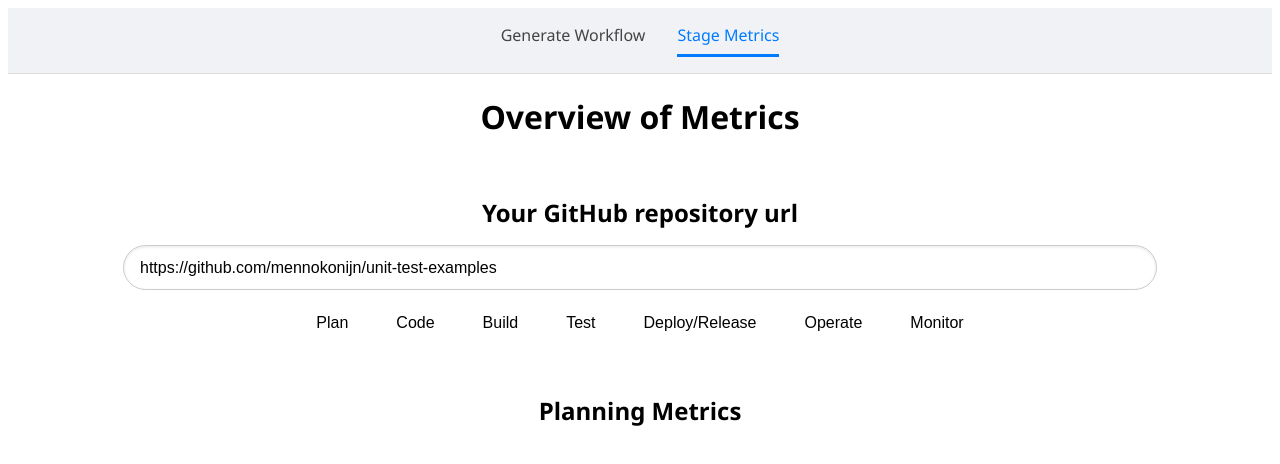
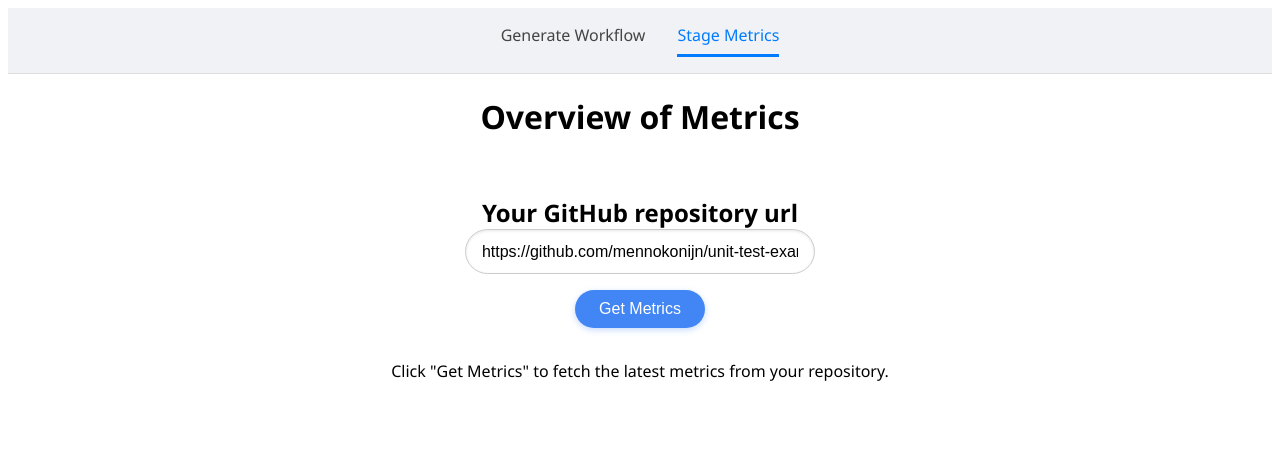
Before and after one commit to mennokonijn/devops-quality-tool, a React (Vite) app in the folder frontend-vite/: page /measurements in a window 1280 px wide. Shown: the top 464 px of the page. Built offline with nearby package versions, Linux system fonts and the light colour scheme.

Commit message:
able to save data to the backend

```diff
--- a/frontend-vite/src/components/WorkflowInstructions.tsx
+++ b/frontend-vite/src/components/WorkflowInstructions.tsx
@@ -12,37 +12,8 @@ const WorkflowInstructions: React.FC<WorkflowInstructionsProps> = ({ repo }) =>
 
             <ol>
                 <li>
-                    <strong>Open your repository:</strong><br />
+                    <strong>Open your repository:</strong><br/>
                     Navigate to: <code>https://github.com/{repo}</code>
-                </li>
-
-                <li>
-                    <strong>Create a folder (if it doesn’t exist):</strong><br />
-                    <code>.github/workflows</code>
-                </li>
-
-                <li>
-                    <strong>Add a new file:</strong><br />
-                    Create <code>quality.yml</code> inside <code>.github/workflows</code>
-                </li>
-
-                <li>
-                    <strong>Paste the generated YAML</strong> into that file.<br />
-                    You can use the “Copy” or “Download” button above.
-                </li>
-
-                <li>
-                    <strong>Commit the changes:</strong><br />
-                    <pre>
-git add .github/workflows/quality.yml{'\n'}
-                        git commit -m "Add DevOps quality workflow"{'\n'}
-                        git push
-                    </pre>
-                </li>
-
-                <li>
-                    <strong>Watch the workflow run:</strong><br />
-                    Go to the “Actions” tab in your GitHub repo to view the pipeline.
                 </li>
 
                 <li>
@@ -61,27 +32,72 @@ git add .github/workflows/quality.yml{'\n'}
             <h3>🚀 First Time Using SonarCloud?</h3>
             <ol>
                 <li>
-                    Go to <a href="https://sonarcloud.io" target="_blank" rel="noopener noreferrer">sonarcloud.io</a> and sign in with your GitHub account.
+                    Go
+                    to <a href="https://sonarcloud.io" target="_blank" rel="noopener noreferrer">sonarcloud.io</a> and
+                    sign in with your GitHub account.
                 </li>
                 <li>Click <strong>+</strong> → <strong>Analyze new project</strong>.</li>
                 <li>Select your GitHub repository and follow the configuration steps.</li>
                 <li>
-                    Generate a token via: <code>Account → Generate token</code>. Copy this as your <code>SONAR_TOKEN</code>.
+                    Generate a token via: <code>Account → Generate token</code>. Copy this as
+                    your <code>SONAR_TOKEN</code>.
+                </li>
+                <li>
+                    Set the following secrets in their repo (You can find this in the sonarcloud project settings):
+                    <pre>
+                        {`
+SONAR_PROJECT_KEY=your_project_key
+SONAR_HOST_URL=https://sonarcloud.io
+OR
+https://sonarqube.mycompany.com
+                        `}
+                    </pre>
                 </li>
                 <li>
                     Optionally, create a <code>sonar-project.properties</code> file with:
                     <pre>
+                        {`
 sonar.projectKey=your_project_key
 sonar.organization=your_organization
 sonar.host.url=https://sonarcloud.io
 sonar.sources=.
+                        `}
                     </pre>
                 </li>
                 <li>
-                    🔧 <strong>Disable Automatic Analysis</strong> (required for CI):<br />
-                    Go to:<br />
-                    <code>SonarCloud → Your Project → Project Settings → General Settings → Analysis Method</code><br />
+                    🔧 <strong>Disable Automatic Analysis</strong> (required for CI):<br/>
+                    Go to:<br/>
+                    <code>SonarCloud → Your Project → Project Settings → General Settings → Analysis Method</code><br/>
                     and switch to <strong>"CI-based analysis only"</strong>.
+                </li>
+
+                <li>
+                    <strong>Create a folder (if it doesn’t exist):</strong><br/>
+                    <code>.github/workflows</code>
+                </li>
+
+                <li>
+                    <strong>Add a new file:</strong><br/>
+                    Create <code>quality.yml</code> inside <code>.github/workflows</code>
+                </li>
+
+                <li>
+                    <strong>Paste the generated YAML</strong> into that file.<br/>
+                    You can use the “Copy” or “Download” button above.
+                </li>
+
+                <li>
+                    <strong>Commit the changes:</strong><br />
+                    <pre>
+git add .github/workflows/quality.yml{'\n'}
+                        git commit -m "Add DevOps quality workflow"{'\n'}
+                        git push
+                    </pre>
+                </li>
+
+                <li>
+                    <strong>Watch the workflow run:</strong><br />
+                    Go to the “Actions” tab in your GitHub repo to view the pipeline.
                 </li>
             </ol>
 
--- a/frontend-vite/src/pages/CheckMetrics.tsx
+++ b/frontend-vite/src/pages/CheckMetrics.tsx
@@ -1,16 +1,70 @@
-import React, {useState} from "react";
+import React, { useState } from "react";
 import '../styles/CheckMetrics.scss';
+import MetricTable from "../components/MetricTable.tsx";
+import axios from "axios";
 
 const stages = ['Plan', 'Code', 'Build', 'Test', 'Deploy/Release', 'Operate', 'Monitor'];
 
+const metricData: Record<string, { name: string; value: string }[]> = {
+    Plan: [
+        { name: 'Requirements Volatility', value: 'JIRA API' },
+        { name: 'Requirements Completeness', value: 'Stakeholder survey' },
+    ],
+    Code: [
+        { name: 'Cyclomatic Complexity', value: 'SonarQube' },
+        { name: 'Cognitive Complexity', value: 'SonarQube' },
+        { name: 'Code Smells', value: 'SonarQube' },
+        { name: 'Duplicated Lines Density', value: 'SonarQube' },
+        { name: 'CVE identifiers and CVSS scores', value: 'Trivy' },
+        { name: 'Programming Language Impact', value: 'GitHub Linguist, Marco Couto benchmark' },
+    ],
+    Build: [
+        { name: 'Unused Libraries', value: 'Depcheck/Vulture/Maven Analyzer' },
+    ],
+    Test: [
+        { name: 'Condition Coverage', value: 'SonarQube' },
+        { name: 'Line Coverage', value: 'SonarQube' },
+        { name: 'Total Coverage', value: 'SonarQube' },
+        { name: 'Test Success Density', value: 'SonarQube' },
+    ],
+    'Deploy/Release': [
+        { name: 'Change Failure Rate (CFR)', value: 'GitHub Actions' },
+        { name: 'Secret Detection', value: 'SonarQube' },
+        { name: 'Mean Time to Restore (MTTR)', value: 'GitHub REST API' },
+    ],
+    Operate: [
+        { name: 'Customer Satisfaction', value: 'Survey' },
+    ],
+    Monitor: [
+        { name: 'Defect Density', value: 'JIRA (Bug-labeled issues)' },
+    ],
+};
 
 const CheckMetrics: React.FC = () => {
     const [activeTab, setActiveTab] = useState('Planning');
     const [repo, setRepo] = useState('https://github.com/mennokonijn/unit-test-examples');
+    const [measuredMetrics, setMeasuredMetrics] = useState<Record<string, { name: string; value: string }[]>>(metricData);
+    const [notFetched, setNotFetched] = useState(true);
+
+    const handleSubmit = async (e: React.FormEvent) => {
+        e.preventDefault();
+
+        try {
+            const response = await axios.get('http://localhost:4000/api/extract-results', {
+                params: { repo },
+            });
+            setMeasuredMetrics(response.data);
+            setNotFetched(false);
+            setActiveTab('Plan'); // Reset to the first tab after fetching
+        } catch (error) {
+            console.error('Error fetching metrics:', error);
+        }
+    };
 
     return (
         <div className={'check-metrics'}>
             <h1 className="title-text">Overview of Metrics</h1>
+            <form className="form" onSubmit={handleSubmit}>
                 <h2 className={'input-question'}>Your GitHub repository url</h2>
                 <input
                     type="text"
@@ -19,6 +73,16 @@ const CheckMetrics: React.FC = () => {
                     value={repo}
                     onChange={(e) => setRepo(e.target.value)}
                 />
+                <button className={'get-metrics-button'} type={"submit"}>
+                    Get Metrics
+                </button>
+            </form>
+            {notFetched ? (
+                <div className="loading-message">
+                    <p>Click "Get Metrics" to fetch the latest metrics from your repository.</p>
+                </div>
+            ) : (
+                <>
                     <div className="tabs">
                         {stages.map(stage => (
                             <button
@@ -32,7 +96,10 @@ const CheckMetrics: React.FC = () => {
                     </div>
                     <div className="tab-content">
                         <h2 className={'tab-content-title'}>{activeTab} Metrics</h2>
+                        <MetricTable metrics={measuredMetrics[activeTab] || []}/>
                     </div>
+                </>
+            )}
         </div>
 )
 }
--- a/frontend-vite/src/pages/Dashboard.tsx
+++ b/frontend-vite/src/pages/Dashboard.tsx
@@ -12,7 +12,7 @@ const allMetrics = [
 
 const Dashboard: React.FC = () => {
     const [repo, setRepo] = useState('https://github.com/mennokonijn/unit-test-examples');
-    const [branch, setBranch] = useState('main');
+    const [branch, setBranch] = useState('master');
     const [directory, setDirectory] = useState('');
     const [language, setLanguage] = useState('javascript');
     const [metrics, _setMetrics] = useState<string[]>(allMetrics);
@@ -72,7 +72,7 @@ const Dashboard: React.FC = () => {
                         value={branch}
                         onChange={(e) => setBranch(e.target.value)}
                     />
-                    <h2 className={'input-question'}>Your working directory (Leave empty when this is the root directory)</h2>
+                    <h2 className={'input-question'}>Location of your packages (Leave empty when this is the root directory)</h2>
                     <input
                         type="text"
                         className={'input-field'}
--- a/frontend-vite/src/styles/CheckMetrics.scss
+++ b/frontend-vite/src/styles/CheckMetrics.scss
@@ -5,6 +5,12 @@
   gap: 1rem;
   margin-bottom: 2rem;
 
+
+  .form {
+    display: flex;
+    flex-direction: column;
+    align-items: center;
+  }
   .input-field {
     padding: 0.8rem 1rem;
     font-size: 1rem;
@@ -44,10 +50,42 @@
 
   .tab-content {
     display: flex;
+    flex-direction: column;
+    align-items: center;
     justify-content: center;
 
     .tab-content-title {
       margin-bottom: 0.5rem;
     }
   }
+
+  .get-metrics-button {
+    padding: 0.6rem 1.5rem;
+    margin-top: 1rem;
+    border: none;
+    border-radius: 24px;
+    background-color: #4285f4;
+    color: white;
+    font-size: 1rem;
+    font-weight: 500;
+    cursor: pointer;
+    transition: background-color 0.2s ease-in-out, transform 0.1s ease-in-out;
+    box-shadow: 0 2px 6px rgba(66, 133, 244, 0.3);
+
+    &:hover {
+      background-color: #357ae8;
+    }
+
+    &:active {
+      transform: scale(0.98);
+    }
+
+    &:disabled {
+      background-color: #e0e0e0;
+      color: #888;
+      cursor: not-allowed;
+      border: 1px solid #ccc;
+      opacity: 0.6;
+    }
+  }
 }
```
Lines whose indentation alone changed are shown as unchanged.
